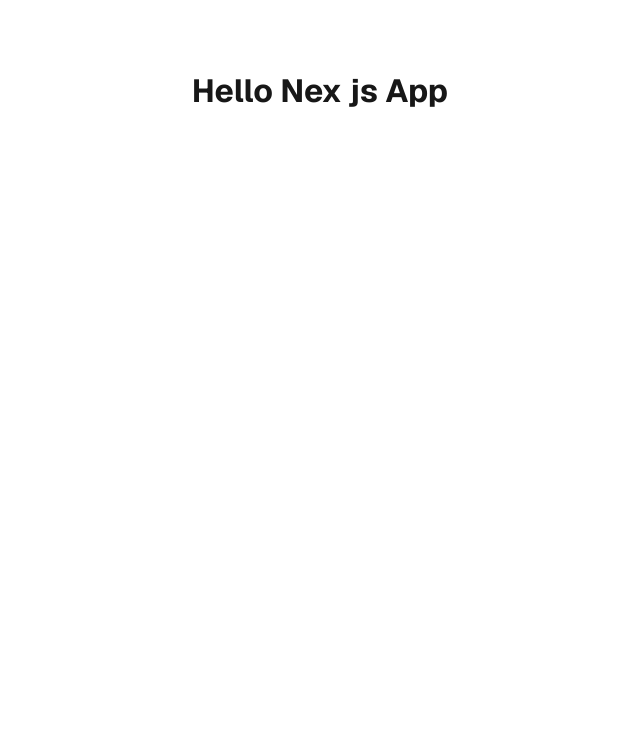
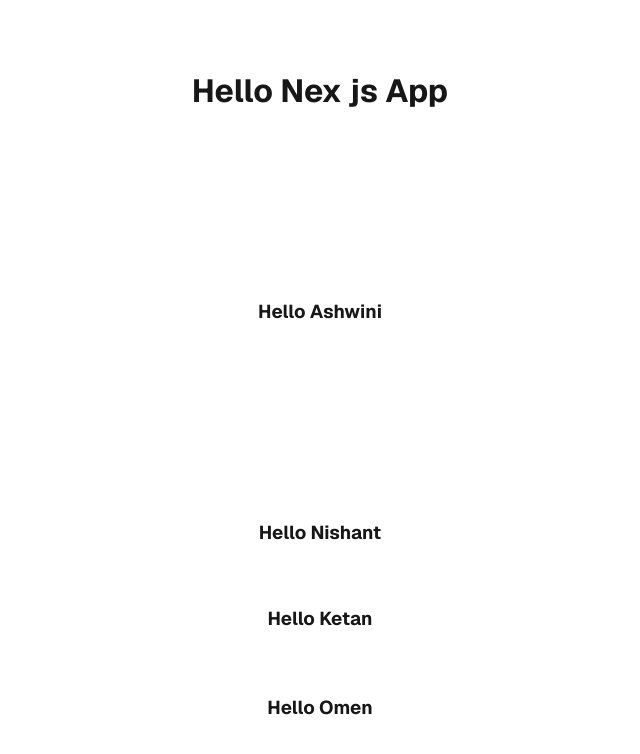
Before and after one commit to fhabhishektiwari/blog_nextjs, a Next.js app: page / in a window 1280 px wide. Shown: the top 754 px of the page, without its empty margins (320-960 px from the left). Built offline with nearby package versions, Linux system fonts and the light colour scheme.

Commit message:
added User component

```diff
--- a/src/app/page.js
+++ b/src/app/page.js
@@ -1,10 +1,18 @@
-import Image from "next/image";
 import styles from "./page.module.css";
 
 export default function Home() {
   return (
     <div className={styles.page}>
       <h1>Hello Nex js App</h1>
+      <User name="Ashwini" />
+
+      <User name="Nishant" />
+      <User name="Ketan" />
+      <User name="Omen" />
     </div>
   );
 }
+
+const User = (props) => {
+  return <h3>Hello {props.name}</h3>;
+};
```
